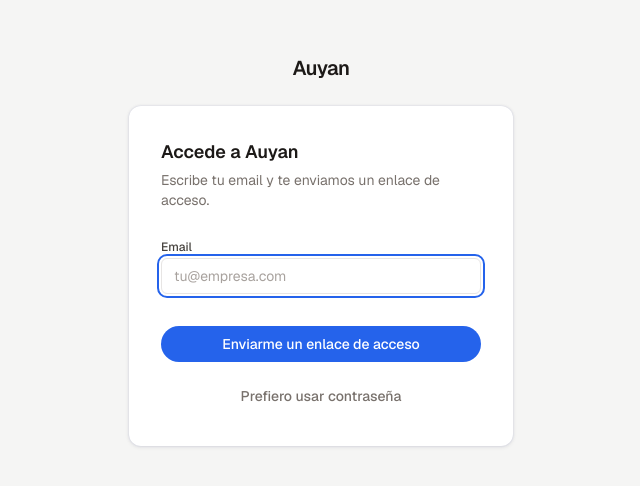
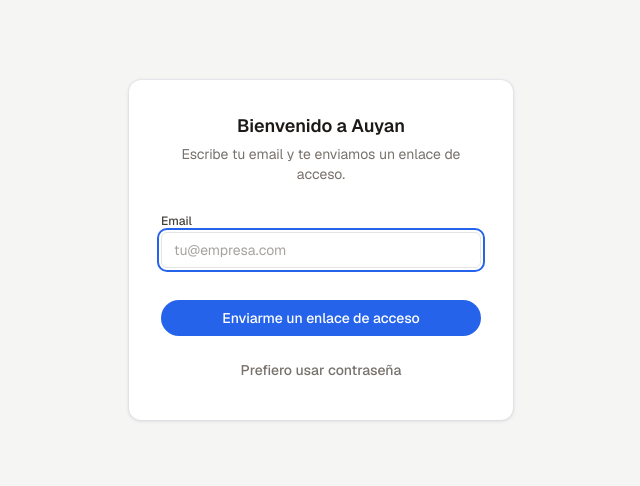
Before and after one commit to Auyan-ai/platform, a Next.js app in the folder apps/web/: page /login in a window 1280 px wide. Shown: the part 150-636 px from the top of the page, without its empty margins (319-959 px from the left). Built offline with nearby package versions, Linux system fonts and the light colour scheme; no server answers.

Commit message:
fix: login con título "Bienvenido a Auyan", cabecera centrada y sin la marca encima (#313)
* fix: login con título "Bienvenido a Auyan" y cabecera centrada en las pantallas de auth

* fix: quita la marca "Auyan" sobre la tarjeta de las pantallas de auth

```diff
--- a/apps/web/app/(auth)/layout.tsx
+++ b/apps/web/app/(auth)/layout.tsx
@@ -1,7 +1,6 @@
 export default function AuthLayout({ children }: { children: React.ReactNode }) {
   return (
-    <div className="flex min-h-screen flex-col items-center justify-center gap-6 bg-surface-muted p-4">
-      <span className="text-xl font-semibold tracking-tight text-foreground">Auyan</span>
+    <div className="flex min-h-screen flex-col items-center justify-center bg-surface-muted p-4">
       {children}
     </div>
   )
--- a/apps/web/app/(auth)/login/page.tsx
+++ b/apps/web/app/(auth)/login/page.tsx
@@ -240,7 +240,7 @@
 
   return (
     <AuthCard
-      title="Accede a Auyan"
+      title="Bienvenido a Auyan"
       description={
         passwordMode
           ? 'Entra con tu email y contraseña.'
--- a/apps/web/components/auth/AuthCard.tsx
+++ b/apps/web/components/auth/AuthCard.tsx
@@ -10,7 +10,7 @@
 export function AuthCard({ title, description, children }: AuthCardProps) {
   return (
     <Card className="w-full max-w-sm p-8">
-      <div className="mb-6">
+      <div className="mb-6 text-center">
         <h1 className="text-lg font-semibold text-foreground">{title}</h1>
         {description && <p className="mt-1 text-sm text-foreground-muted">{description}</p>}
       </div>
```
